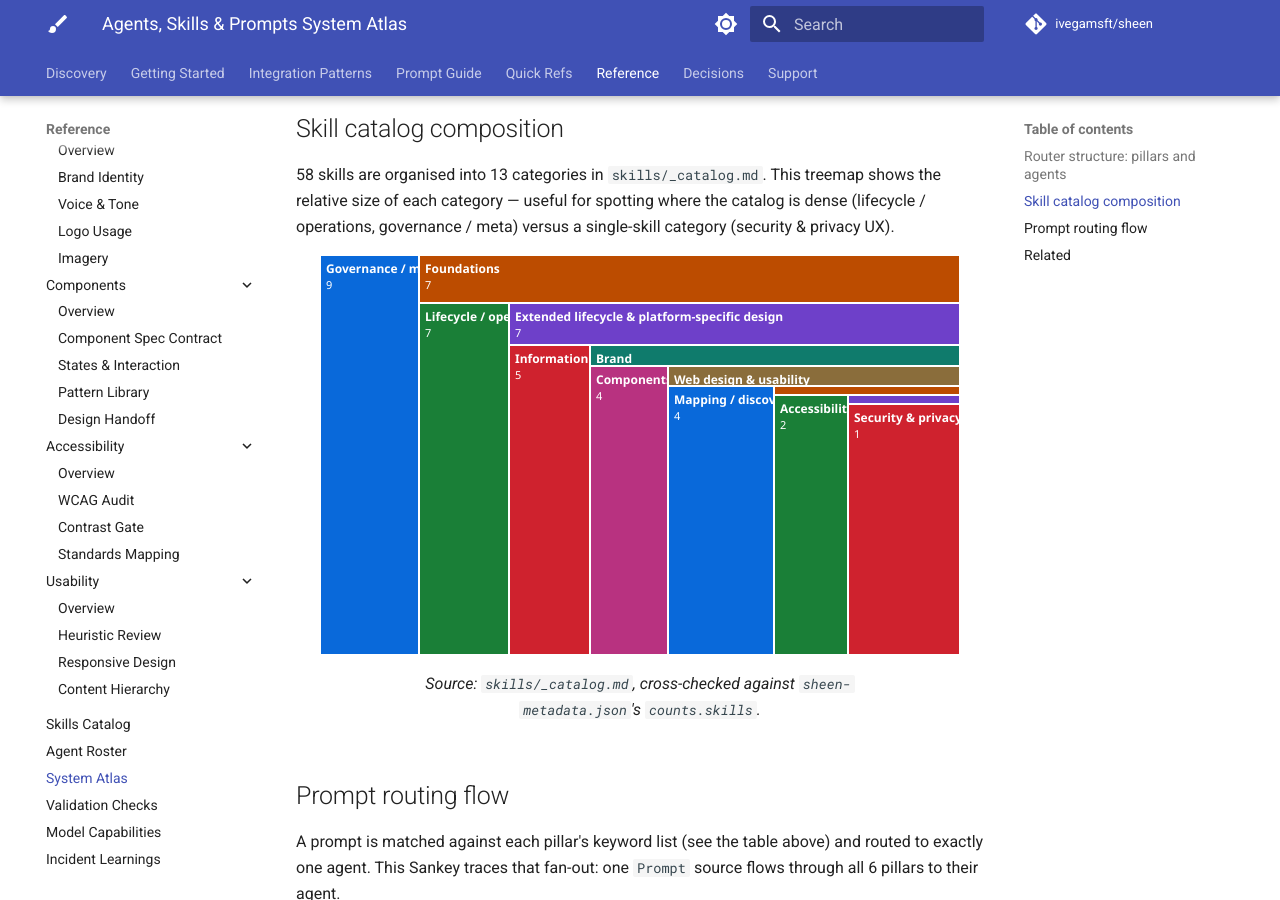
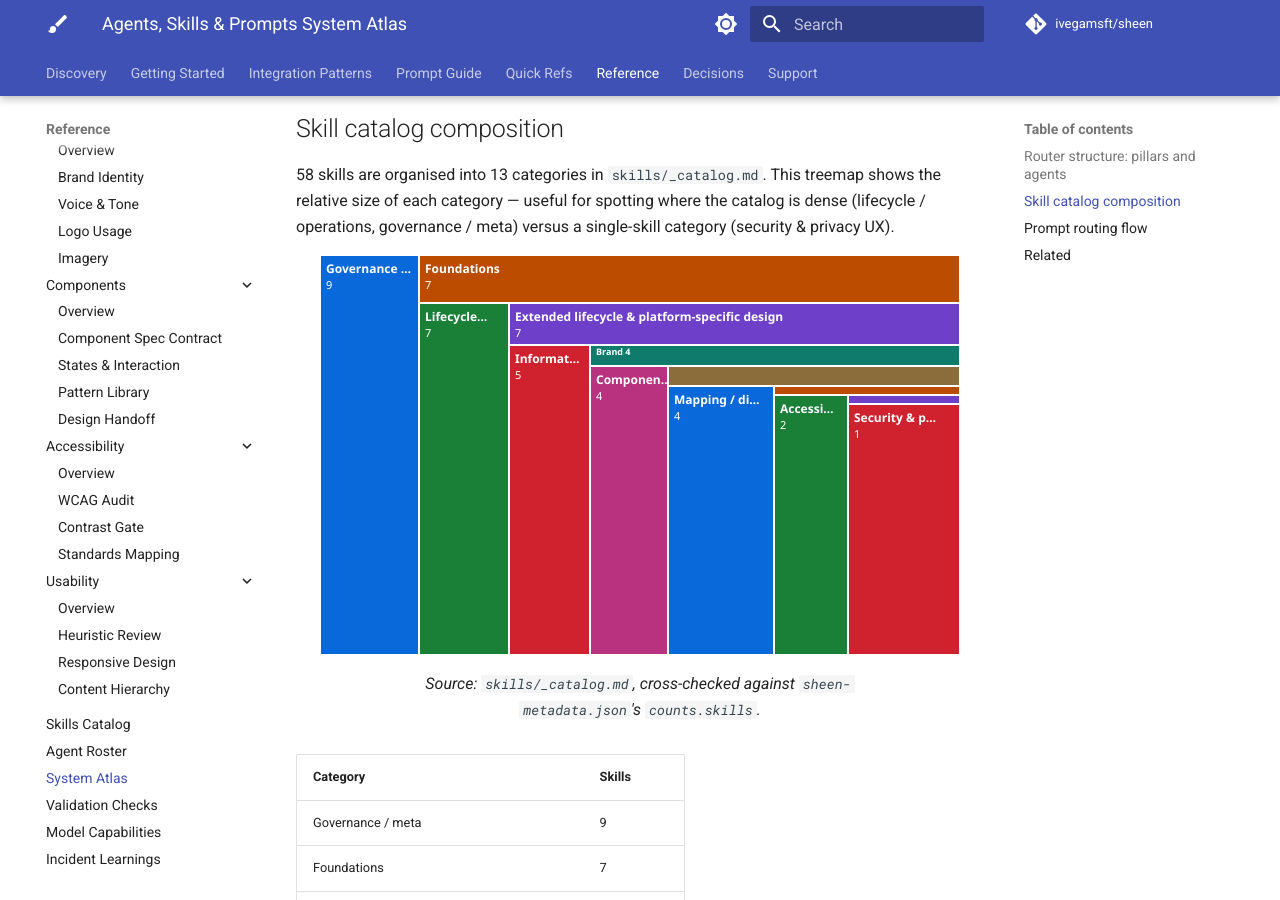
Before and after one commit to ivegamsft/sheen, an MkDocs documentation site: the page built from docs/reference/system-atlas.md, in a window 1280 px wide and 900 px high, scrolled down 1249 px. Built offline with MkDocs 1.6.1 and Material for MkDocs 9.7.7, drawn with Linux system fonts in a browser that asks for light colours; comment, search, counter and statistics services are not loaded.

Commit message:
fix(docs): fix remaining treemap/Sankey overlap in system-atlas diagrams (#154)
PR #152 fixed the missing treemap value label and the pillar-label
overflow, but two distinct layout defects remained, confirmed by fresh
screenshots of the live deployed page (issue #153):

1. Render-Treemap drew label+value text at a fixed offset regardless of
   slice size, with no clipping — narrow/short slices (e.g. Information
   Architecture, Components/UI, Mapping/discovery, Accessibility, Security
   & privacy UX) overflowed into neighbouring slices.
2. Render-Sankey chose left/right label anchor via `$pos.X -lt ($w / 2)`,
   a canvas-midpoint comparison that breaks down for a 3-column layout
   (Prompt -> pillar -> agent): every column sits left of the midpoint, so
   every column''s label was squeezed onto its left side, overlapping the
   node bar and the incoming link curve.

Fixes:
- Render-Treemap: size-aware label/value fitting (character-width
  truncation), drop to a compact single 9px "label value" line (or skip
  entirely) when a slice is too small for the normal two-line layout, and
  clip every label to its own slice via a per-slice clipPath as a safety
  net against an over-generous width estimate.
- Render-Sankey: anchor now keys off column index (first column vs. every
  other column) instead of absolute X vs. canvas midpoint.
- build-system-atlas.ps1: added a full Category | Skills table beneath the
  treemap (mirrors the existing pillar/agent table under the org chart) so
  no count is lost when a category''s slice is too small to label on-chart.

Verified: build-system-atlas.ps1 -Check passes; all 16 documentation-diagram
sample types re-rendered and pass lint-diagram-geometry.ps1 +
audit-diagram-slop.ps1; fixture regression tests still correctly pass/fail;
mkdocs build --strict clean; lint-frontmatter.ps1 OK; Playwright screenshots
zoomed into the treemap/Sankey figures individually confirm no overlap.

Fixes #153

Co-authored-by: Copilot <198982749+Copilot@users.noreply.github.com>
Co-authored-by: Copilot <223556219+Copilot@users.noreply.github.com>
Copilot-Session: cca84b65-99af-4b53-bcf2-022036c20f29

```diff
--- a/docs/reference/system-atlas.md
+++ b/docs/reference/system-atlas.md
@@ -149,47 +149,89 @@ privacy UX).
     <desc id="diagram-desc">Treemap: Sheen skill catalog by category (58 skills)</desc>
     <rect x="0" y="0" width="640" height="400" fill="#ffffff" />
 <rect x="0" y="0" width="99" height="400" fill="#0969da" stroke="#ffffff" stroke-width="2" />
-<text  x="6" y="18" fill="#ffffff" font-family="'Segoe UI', system-ui, -apple-system, Helvetica, Arial, sans-serif" font-size="12" font-weight="bold" text-anchor="start">Governance / meta</text>
+<clipPath id="tm-clip-0"><rect x="0" y="0" width="99" height="400" /></clipPath>
+<g clip-path="url(#tm-clip-0)">
+<text  x="6" y="18" fill="#ffffff" font-family="'Segoe UI', system-ui, -apple-system, Helvetica, Arial, sans-serif" font-size="12" font-weight="bold" text-anchor="start">Governance …</text>
 <text  x="6" y="34" fill="#ffffff" font-family="'Segoe UI', system-ui, -apple-system, Helvetica, Arial, sans-serif" font-size="11" font-weight="normal" text-anchor="start">9</text>
+</g>
 <rect x="99" y="0" width="541" height="48" fill="#bc4c00" stroke="#ffffff" stroke-width="2" />
+<clipPath id="tm-clip-1"><rect x="99" y="0" width="541" height="48" /></clipPath>
+<g clip-path="url(#tm-clip-1)">
 <text  x="105" y="18" fill="#ffffff" font-family="'Segoe UI', system-ui, -apple-system, Helvetica, Arial, sans-serif" font-size="12" font-weight="bold" text-anchor="start">Foundations</text>
 <text  x="105" y="34" fill="#ffffff" font-family="'Segoe UI', system-ui, -apple-system, Helvetica, Arial, sans-serif" font-size="11" font-weight="normal" text-anchor="start">7</text>
+</g>
 <rect x="99" y="48" width="90" height="352" fill="#1a7f37" stroke="#ffffff" stroke-width="2" />
-<text  x="105" y="66" fill="#ffffff" font-family="'Segoe UI', system-ui, -apple-system, Helvetica, Arial, sans-serif" font-size="12" font-weight="bold" text-anchor="start">Lifecycle / operations</text>
+<clipPath id="tm-clip-2"><rect x="99" y="48" width="90" height="352" /></clipPath>
+<g clip-path="url(#tm-clip-2)">
+<text  x="105" y="66" fill="#ffffff" font-family="'Segoe UI', system-ui, -apple-system, Helvetica, Arial, sans-serif" font-size="12" font-weight="bold" text-anchor="start">Lifecycle…</text>
 <text  x="105" y="82" fill="#ffffff" font-family="'Segoe UI', system-ui, -apple-system, Helvetica, Arial, sans-serif" font-size="11" font-weight="normal" text-anchor="start">7</text>
+</g>
 <rect x="189" y="48" width="451" height="42" fill="#6e40c9" stroke="#ffffff" stroke-width="2" />
+<clipPath id="tm-clip-3"><rect x="189" y="48" width="451" height="42" /></clipPath>
+<g clip-path="url(#tm-clip-3)">
 <text  x="195" y="66" fill="#ffffff" font-family="'Segoe UI', system-ui, -apple-system, Helvetica, Arial, sans-serif" font-size="12" font-weight="bold" text-anchor="start">Extended lifecycle &amp; platform-specific design</text>
 <text  x="195" y="82" fill="#ffffff" font-family="'Segoe UI', system-ui, -apple-system, Helvetica, Arial, sans-serif" font-size="11" font-weight="normal" text-anchor="start">7</text>
+</g>
 <rect x="189" y="90" width="81" height="310" fill="#cf222e" stroke="#ffffff" stroke-width="2" />
-<text  x="195" y="108" fill="#ffffff" font-family="'Segoe UI', system-ui, -apple-system, Helvetica, Arial, sans-serif" font-size="12" font-weight="bold" text-anchor="start">Information architecture</text>
+<clipPath id="tm-clip-4"><rect x="189" y="90" width="81" height="310" /></clipPath>
+<g clip-path="url(#tm-clip-4)">
+<text  x="195" y="108" fill="#ffffff" font-family="'Segoe UI', system-ui, -apple-system, Helvetica, Arial, sans-serif" font-size="12" font-weight="bold" text-anchor="start">Informat…</text>
 <text  x="195" y="124" fill="#ffffff" font-family="'Segoe UI', system-ui, -apple-system, Helvetica, Arial, sans-serif" font-size="11" font-weight="normal" text-anchor="start">5</text>
+</g>
 <rect x="270" y="90" width="370" height="21" fill="#0f7b6c" stroke="#ffffff" stroke-width="2" />
-<text  x="276" y="108" fill="#ffffff" font-family="'Segoe UI', system-ui, -apple-system, Helvetica, Arial, sans-serif" font-size="12" font-weight="bold" text-anchor="start">Brand</text>
-<text  x="276" y="124" fill="#ffffff" font-family="'Segoe UI', system-ui, -apple-system, Helvetica, Arial, sans-serif" font-size="11" font-weight="normal" text-anchor="start">4</text>
+<clipPath id="tm-clip-5"><rect x="270" y="90" width="370" height="21" /></clipPath>
+<g clip-path="url(#tm-clip-5)">
+<text  x="276" y="100" fill="#ffffff" font-family="'Segoe UI', system-ui, -apple-system, Helvetica, Arial, sans-serif" font-size="9" font-weight="bold" text-anchor="start">Brand 4</text>
+</g>
 <rect x="270" y="111" width="78" height="289" fill="#b83280" stroke="#ffffff" stroke-width="2" />
-<text  x="276" y="129" fill="#ffffff" font-family="'Segoe UI', system-ui, -apple-system, Helvetica, Arial, sans-serif" font-size="12" font-weight="bold" text-anchor="start">Components / UI</text>
+<clipPath id="tm-clip-6"><rect x="270" y="111" width="78" height="289" /></clipPath>
+<g clip-path="url(#tm-clip-6)">
+<text  x="276" y="129" fill="#ffffff" font-family="'Segoe UI', system-ui, -apple-system, Helvetica, Arial, sans-serif" font-size="12" font-weight="bold" text-anchor="start">Componen…</text>
 <text  x="276" y="145" fill="#ffffff" font-family="'Segoe UI', system-ui, -apple-system, Helvetica, Arial, sans-serif" font-size="11" font-weight="normal" text-anchor="start">4</text>
+</g>
 <rect x="348" y="111" width="292" height="20" fill="#8a6d3b" stroke="#ffffff" stroke-width="2" />
-<text  x="354" y="129" fill="#ffffff" font-family="'Segoe UI', system-ui, -apple-system, Helvetica, Arial, sans-serif" font-size="12" font-weight="bold" text-anchor="start">Web design &amp; usability</text>
-<text  x="354" y="145" fill="#ffffff" font-family="'Segoe UI', system-ui, -apple-system, Helvetica, Arial, sans-serif" font-size="11" font-weight="normal" text-anchor="start">4</text>
+<clipPath id="tm-clip-7"><rect x="348" y="111" width="292" height="20" /></clipPath>
 <rect x="348" y="131" width="106" height="269" fill="#0969da" stroke="#ffffff" stroke-width="2" />
-<text  x="354" y="149" fill="#ffffff" font-family="'Segoe UI', system-ui, -apple-system, Helvetica, Arial, sans-serif" font-size="12" font-weight="bold" text-anchor="start">Mapping / discovery</text>
+<clipPath id="tm-clip-8"><rect x="348" y="131" width="106" height="269" /></clipPath>
+<g clip-path="url(#tm-clip-8)">
+<text  x="354" y="149" fill="#ffffff" font-family="'Segoe UI', system-ui, -apple-system, Helvetica, Arial, sans-serif" font-size="12" font-weight="bold" text-anchor="start">Mapping / di…</text>
 <text  x="354" y="165" fill="#ffffff" font-family="'Segoe UI', system-ui, -apple-system, Helvetica, Arial, sans-serif" font-size="11" font-weight="normal" text-anchor="start">4</text>
+</g>
 <rect x="454" y="131" width="186" height="9" fill="#bc4c00" stroke="#ffffff" stroke-width="2" />
-<text  x="460" y="149" fill="#ffffff" font-family="'Segoe UI', system-ui, -apple-system, Helvetica, Arial, sans-serif" font-size="12" font-weight="bold" text-anchor="start">Content &amp; localization</text>
-<text  x="460" y="165" fill="#ffffff" font-family="'Segoe UI', system-ui, -apple-system, Helvetica, Arial, sans-serif" font-size="11" font-weight="normal" text-anchor="start">2</text>
+<clipPath id="tm-clip-9"><rect x="454" y="131" width="186" height="9" /></clipPath>
 <rect x="454" y="140" width="74" height="260" fill="#1a7f37" stroke="#ffffff" stroke-width="2" />
-<text  x="460" y="158" fill="#ffffff" font-family="'Segoe UI', system-ui, -apple-system, Helvetica, Arial, sans-serif" font-size="12" font-weight="bold" text-anchor="start">Accessibility</text>
+<clipPath id="tm-clip-10"><rect x="454" y="140" width="74" height="260" /></clipPath>
+<g clip-path="url(#tm-clip-10)">
+<text  x="460" y="158" fill="#ffffff" font-family="'Segoe UI', system-ui, -apple-system, Helvetica, Arial, sans-serif" font-size="12" font-weight="bold" text-anchor="start">Accessi…</text>
 <text  x="460" y="174" fill="#ffffff" font-family="'Segoe UI', system-ui, -apple-system, Helvetica, Arial, sans-serif" font-size="11" font-weight="normal" text-anchor="start">2</text>
+</g>
 <rect x="528" y="140" width="112" height="9" fill="#6e40c9" stroke="#ffffff" stroke-width="2" />
-<text  x="534" y="158" fill="#ffffff" font-family="'Segoe UI', system-ui, -apple-system, Helvetica, Arial, sans-serif" font-size="12" font-weight="bold" text-anchor="start">Visualization &amp; diagrams</text>
-<text  x="534" y="174" fill="#ffffff" font-family="'Segoe UI', system-ui, -apple-system, Helvetica, Arial, sans-serif" font-size="11" font-weight="normal" text-anchor="start">2</text>
+<clipPath id="tm-clip-11"><rect x="528" y="140" width="112" height="9" /></clipPath>
 <rect x="528" y="149" width="112" height="251" fill="#cf222e" stroke="#ffffff" stroke-width="2" />
-<text  x="534" y="167" fill="#ffffff" font-family="'Segoe UI', system-ui, -apple-system, Helvetica, Arial, sans-serif" font-size="12" font-weight="bold" text-anchor="start">Security &amp; privacy UX</text>
+<clipPath id="tm-clip-12"><rect x="528" y="149" width="112" height="251" /></clipPath>
+<g clip-path="url(#tm-clip-12)">
+<text  x="534" y="167" fill="#ffffff" font-family="'Segoe UI', system-ui, -apple-system, Helvetica, Arial, sans-serif" font-size="12" font-weight="bold" text-anchor="start">Security &amp; p…</text>
 <text  x="534" y="183" fill="#ffffff" font-family="'Segoe UI', system-ui, -apple-system, Helvetica, Arial, sans-serif" font-size="11" font-weight="normal" text-anchor="start">1</text>
+</g>
   </svg>
 <figcaption>Source: <code>skills/_catalog.md</code>, cross-checked against <code>sheen-metadata.json</code>'s <code>counts.skills</code>.</figcaption>
 </figure>
+
+| Category | Skills |
+|---|---|
+| Governance / meta | 9 |
+| Foundations | 7 |
+| Lifecycle / operations | 7 |
+| Extended lifecycle & platform-specific design | 7 |
+| Information architecture | 5 |
+| Brand | 4 |
+| Components / UI | 4 |
+| Web design & usability | 4 |
+| Mapping / discovery | 4 |
+| Content & localization | 2 |
+| Accessibility | 2 |
+| Visualization & diagrams | 2 |
+| Security & privacy UX | 1 |
 
 ## Prompt routing flow
 
@@ -219,29 +261,29 @@ and routed to exactly one agent. This Sankey traces that fan-out: one
 <rect x="40" y="40" width="18" height="350" fill="#1f2328" />
 <text  x="34" y="219" fill="#1f2328" font-family="'Segoe UI', system-ui, -apple-system, Helvetica, Arial, sans-serif" font-size="11" font-weight="normal" text-anchor="end">Prompt</text>
 <rect x="180" y="40" width="18" height="45" fill="#1f2328" />
-<text  x="174" y="66.5" fill="#1f2328" font-family="'Segoe UI', system-ui, -apple-system, Helvetica, Arial, sans-serif" font-size="11" font-weight="normal" text-anchor="end">🎨 Tokens &amp; System</text>
+<text  x="204" y="66.5" fill="#1f2328" font-family="'Segoe UI', system-ui, -apple-system, Helvetica, Arial, sans-serif" font-size="11" font-weight="normal" text-anchor="start">🎨 Tokens &amp; System</text>
 <rect x="320" y="40" width="18" height="45" fill="#1f2328" />
-<text  x="314" y="66.5" fill="#1f2328" font-family="'Segoe UI', system-ui, -apple-system, Helvetica, Arial, sans-serif" font-size="11" font-weight="normal" text-anchor="end">@design-system-architect</text>
+<text  x="344" y="66.5" fill="#1f2328" font-family="'Segoe UI', system-ui, -apple-system, Helvetica, Arial, sans-serif" font-size="11" font-weight="normal" text-anchor="start">@design-system-architect</text>
 <rect x="180" y="101" width="18" height="45" fill="#1f2328" />
-<text  x="174" y="127.5" fill="#1f2328" font-family="'Segoe UI', system-ui, -apple-system, Helvetica, Arial, sans-serif" font-size="11" font-weight="normal" text-anchor="end">🖼️ Brand</text>
+<text  x="204" y="127.5" fill="#1f2328" font-family="'Segoe UI', system-ui, -apple-system, Helvetica, Arial, sans-serif" font-size="11" font-weight="normal" text-anchor="start">🖼️ Brand</text>
 <rect x="320" y="101" width="18" height="45" fill="#1f2328" />
-<text  x="314" y="127.5" fill="#1f2328" font-family="'Segoe UI', system-ui, -apple-system, Helvetica, Arial, sans-serif" font-size="11" font-weight="normal" text-anchor="end">@brand-steward</text>
+<text  x="344" y="127.5" fill="#1f2328" font-family="'Segoe UI', system-ui, -apple-system, Helvetica, Arial, sans-serif" font-size="11" font-weight="normal" text-anchor="start">@brand-steward</text>
 <rect x="180" y="162" width="18" height="45" fill="#1f2328" />
-<text  x="174" y="188.5" fill="#1f2328" font-family="'Segoe UI', system-ui, -apple-system, Helvetica, Arial, sans-serif" font-size="11" font-weight="normal" text-anchor="end">📐 Usability</text>
+<text  x="204" y="188.5" fill="#1f2328" font-family="'Segoe UI', system-ui, -apple-system, Helvetica, Arial, sans-serif" font-size="11" font-weight="normal" text-anchor="start">📐 Usability</text>
 <rect x="320" y="162" width="18" height="45" fill="#1f2328" />
-<text  x="314" y="188.5" fill="#1f2328" font-family="'Segoe UI', system-ui, -apple-system, Helvetica, Arial, sans-serif" font-size="11" font-weight="normal" text-anchor="end">@ux-designer</text>
+<text  x="344" y="188.5" fill="#1f2328" font-family="'Segoe UI', system-ui, -apple-system, Helvetica, Arial, sans-serif" font-size="11" font-weight="normal" text-anchor="start">@ux-designer</text>
 <rect x="180" y="223" width="18" height="45" fill="#1f2328" />
-<text  x="174" y="249.5" fill="#1f2328" font-family="'Segoe UI', system-ui, -apple-system, Helvetica, Arial, sans-serif" font-size="11" font-weight="normal" text-anchor="end">♿ Accessibility</text>
+<text  x="204" y="249.5" fill="#1f2328" font-family="'Segoe UI', system-ui, -apple-system, Helvetica, Arial, sans-serif" font-size="11" font-weight="normal" text-anchor="start">♿ Accessibility</text>
 <rect x="320" y="223" width="18" height="45" fill="#1f2328" />
-<text  x="314" y="249.5" fill="#1f2328" font-family="'Segoe UI', system-ui, -apple-system, Helvetica, Arial, sans-serif" font-size="11" font-weight="normal" text-anchor="end">@accessibility-auditor</text>
+<text  x="344" y="249.5" fill="#1f2328" font-family="'Segoe UI', system-ui, -apple-system, Helvetica, Arial, sans-serif" font-size="11" font-weight="normal" text-anchor="start">@accessibility-auditor</text>
 <rect x="180" y="284" width="18" height="45" fill="#1f2328" />
-<text  x="174" y="310.5" fill="#1f2328" font-family="'Segoe UI', system-ui, -apple-system, Helvetica, Arial, sans-serif" font-size="11" font-weight="normal" text-anchor="end">🗂️ Info Architecture</text>
+<text  x="204" y="310.5" fill="#1f2328" font-family="'Segoe UI', system-ui, -apple-system, Helvetica, Arial, sans-serif" font-size="11" font-weight="normal" text-anchor="start">🗂️ Info Architecture</text>
 <rect x="320" y="284" width="18" height="45" fill="#1f2328" />
-<text  x="314" y="310.5" fill="#1f2328" font-family="'Segoe UI', system-ui, -apple-system, Helvetica, Arial, sans-serif" font-size="11" font-weight="normal" text-anchor="end">@information-architect</text>
+<text  x="344" y="310.5" fill="#1f2328" font-family="'Segoe UI', system-ui, -apple-system, Helvetica, Arial, sans-serif" font-size="11" font-weight="normal" text-anchor="start">@information-architect</text>
 <rect x="180" y="345" width="18" height="45" fill="#1f2328" />
-<text  x="174" y="371.5" fill="#1f2328" font-family="'Segoe UI', system-ui, -apple-system, Helvetica, Arial, sans-serif" font-size="11" font-weight="normal" text-anchor="end">✅ Governance</text>
+<text  x="204" y="371.5" fill="#1f2328" font-family="'Segoe UI', system-ui, -apple-system, Helvetica, Arial, sans-serif" font-size="11" font-weight="normal" text-anchor="start">✅ Governance</text>
 <rect x="320" y="345" width="18" height="45" fill="#1f2328" />
-<text  x="314" y="371.5" fill="#1f2328" font-family="'Segoe UI', system-ui, -apple-system, Helvetica, Arial, sans-serif" font-size="11" font-weight="normal" text-anchor="end">@design-reviewer</text>
+<text  x="344" y="371.5" fill="#1f2328" font-family="'Segoe UI', system-ui, -apple-system, Helvetica, Arial, sans-serif" font-size="11" font-weight="normal" text-anchor="start">@design-reviewer</text>
   </svg>
 <figcaption>Source: <code>.github/skills/sheen/SKILL.md</code> Pillars &amp; Agents table.</figcaption>
 </figure>
```
Also changed, not shown: 2 other files.
